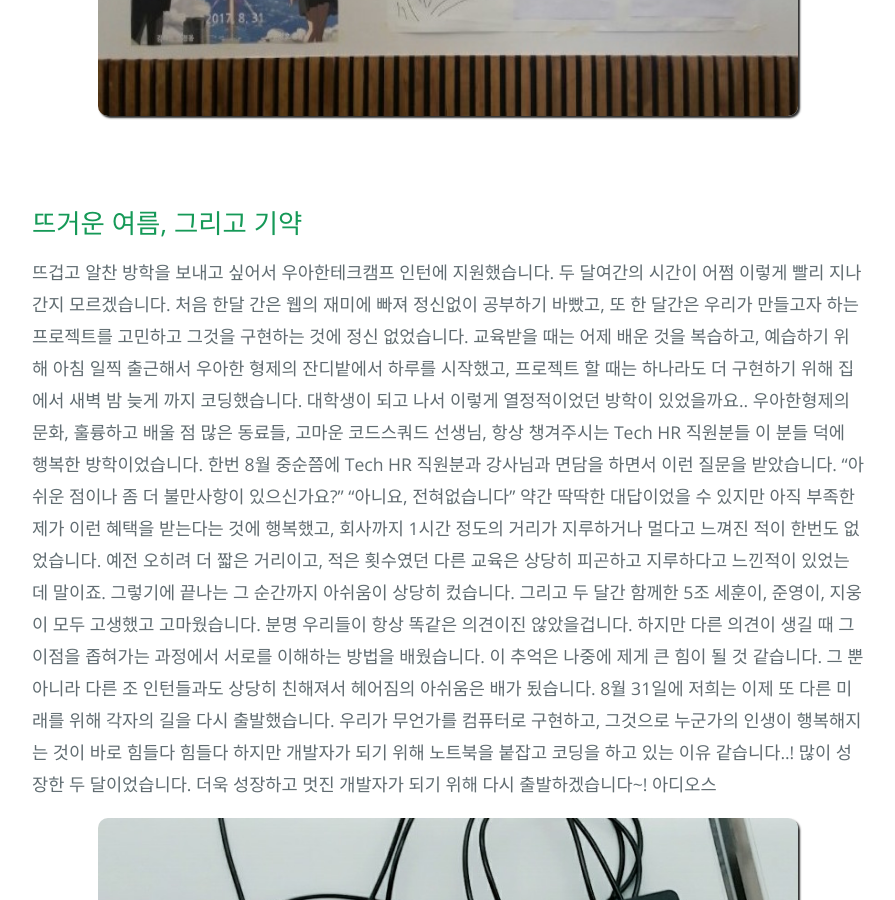
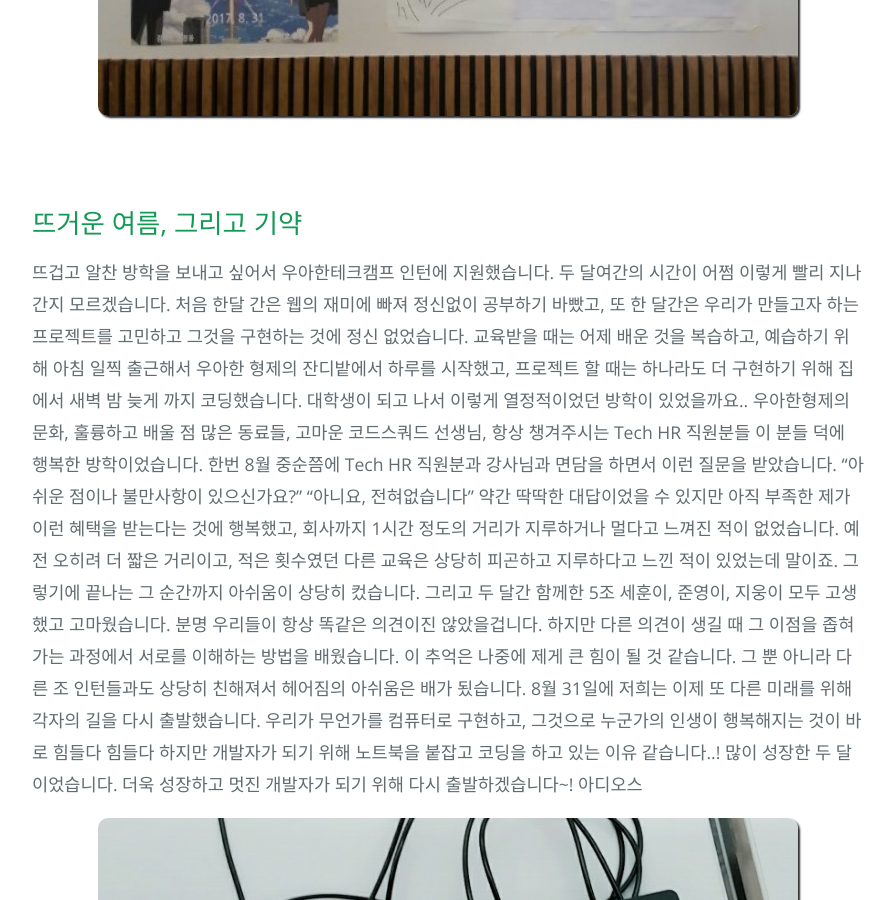
Before and after one commit to tong9433/tongblog, a Jekyll site: the page built from _posts/woowa/2017-09-01-우아한 테크 프로젝트 및 마지막 회고.md, in a window 1280 px wide and 900 px high, scrolled down 8358 px. Shown: the whole window, without its empty margins (192-1087 px from the left). Built offline with Jekyll 4.4.1, drawn with Linux system fonts in a browser that asks for light colours.

Commit message:
170904 - 우아한 회고

```diff
--- a/_posts/woowa/2017-09-01-우아한 테크 프로젝트 및 마지막 회고.md
+++ b/_posts/woowa/2017-09-01-우아한 테크 프로젝트 및 마지막 회고.md
@@ -111,9 +111,9 @@ git 사용 방식을 터득하여 branch에서 개발을 한 뒤에 풀리퀘스
  공부하기 바빴고, 또 한 달간은 우리가 만들고자 하는 프로젝트를 고민하고 그것을 구현하는 것에 정신 없었습니다. 교육받을 때는 어제 배운 것을 복습하고, 예습하기 위해
  아침 일찍 출근해서 우아한 형제의 잔디밭에서 하루를 시작했고, 프로젝트 할 때는 하나라도 더 구현하기 위해 집에서 새벽 밤 늦게 까지 코딩했습니다. 대학생이 되고 나서
   이렇게 열정적이었던 방학이 있었을까요.. 우아한형제의 문화, 훌륭하고 배울 점 많은 동료들, 고마운 코드스쿼드 선생님, 항상 챙겨주시는 Tech HR 직원분들 이 분들 덕에
-  행복한 방학이었습니다. 한번 8월 중순쯤에 Tech HR 직원분과 강사님과 면담을 하면서 이런 질문을 받았습니다. "아쉬운 점이나 좀 더 불만사항이 있으신가요?"
+  행복한 방학이었습니다. 한번 8월 중순쯤에 Tech HR 직원분과 강사님과 면담을 하면서 이런 질문을 받았습니다. "아쉬운 점이나 불만사항이 있으신가요?"
    "아니요, 전혀없습니다" 약간 딱딱한 대답이었을 수 있지만 아직 부족한 제가 이런 혜택을 받는다는 것에 행복했고, 회사까지 1시간 정도의 거리가 지루하거나 멀다고
-   느껴진 적이 한번도 없었습니다. 예전 오히려 더 짧은 거리이고, 적은 횟수였던 다른 교육은 상당히 피곤하고 지루하다고 느낀적이 있었는데 말이죠.
+   느껴진 적이 없었습니다. 예전 오히려 더 짧은 거리이고, 적은 횟수였던 다른 교육은 상당히 피곤하고 지루하다고 느낀 적이 있었는데 말이죠.
    그렇기에 끝나는 그 순간까지 아쉬움이 상당히 컸습니다. 그리고 두 달간 함께한 5조 세훈이, 준영이, 지웅이 모두 고생했고 고마웠습니다. 분명 우리들이 항상 똑같은 의견이진
    않았을겁니다. 하지만 다른 의견이 생길 때 그 이점을 좁혀가는 과정에서 서로를 이해하는 방법을 배웠습니다. 이 추억은 나중에 제게 큰 힘이 될 것 같습니다.
    그 뿐 아니라 다른 조 인턴들과도 상당히 친해져서 헤어짐의 아쉬움은 배가 됬습니다. 8월 31일에 저희는 이제 또 다른 미래를 위해 각자의 길을 다시 출발했습니다.
```
